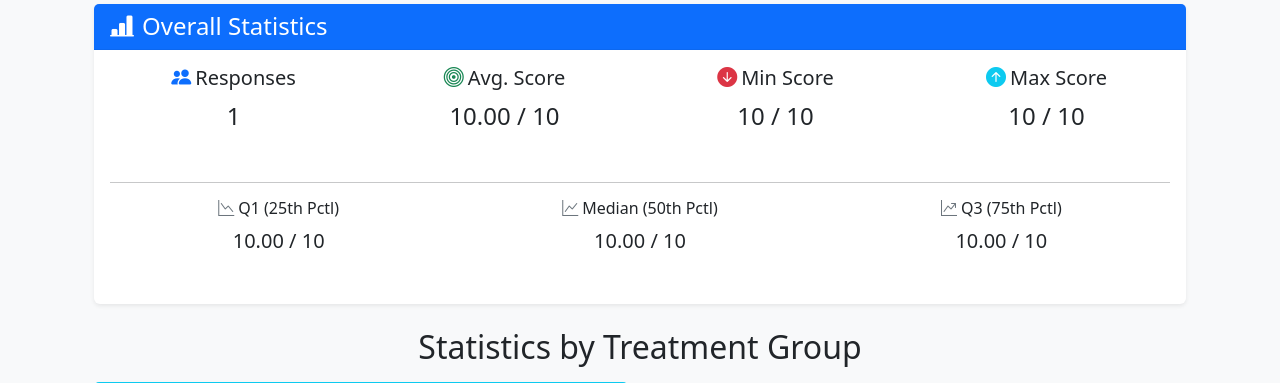
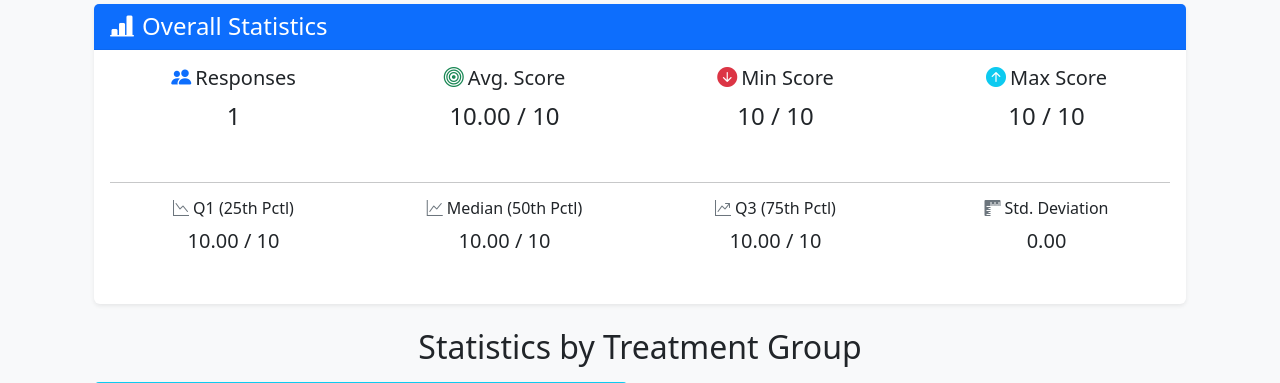
Before and after one commit to Injng/speedierwatch, a Django app: page /analytics/ in a window 1280 px wide. Shown: the part 196-579 px from the top of the page. Run offline with Django 5.2, Linux system fonts and the light colour scheme; tables that the repository leaves empty hold one stand-in row (values such as "Sample post"); some libraries are stand-ins or nearby versions.

Commit message:
feat: display standard deviation in overall statistics section

```diff
--- a/templates/analytics/statistics.html
+++ b/templates/analytics/statistics.html
@@ -32,17 +32,21 @@
                 </div>
                 <hr>
                 <div class="row text-center mt-3">
-                    <div class="col-md-4 col-sm-12 mb-3">
+                    <div class="col-md-3 col-6 mb-3">
                         <h6><i class="bi bi-graph-down text-secondary me-1"></i>Q1 (25th Pctl)</h6>
                         <p class="fs-5">{{ q1_overall|floatformat:2|default:"N/A" }}{% if q1_overall is not None and q1_overall == q1_overall %} / 10{% endif %}</p>
                     </div>
-                    <div class="col-md-4 col-sm-12 mb-3">
+                    <div class="col-md-3 col-6 mb-3">
                         <h6><i class="bi bi-graph-up text-secondary me-1"></i>Median (50th Pctl)</h6>
                         <p class="fs-5">{{ median_overall|floatformat:2|default:"N/A" }}{% if median_overall is not None and median_overall == median_overall %} / 10{% endif %}</p>
                     </div>
-                    <div class="col-md-4 col-sm-12 mb-3">
+                    <div class="col-md-3 col-6 mb-3">
                         <h6><i class="bi bi-graph-up-arrow text-secondary me-1"></i>Q3 (75th Pctl)</h6>
                         <p class="fs-5">{{ q3_overall|floatformat:2|default:"N/A" }}{% if q3_overall is not None and q3_overall == q3_overall %} / 10{% endif %}</p>
+                    </div>
+                    <div class="col-md-3 col-6 mb-3">
+                        <h6><i class="bi bi-rulers text-secondary me-1"></i>Std. Deviation</h6>
+                        <p class="fs-5">{% if std_dev_overall is not None and std_dev_overall == std_dev_overall %}{{ std_dev_overall|floatformat:2 }}{% else %}N/A{% endif %}</p>
                     </div>
                 </div>
             {% else %}
```
